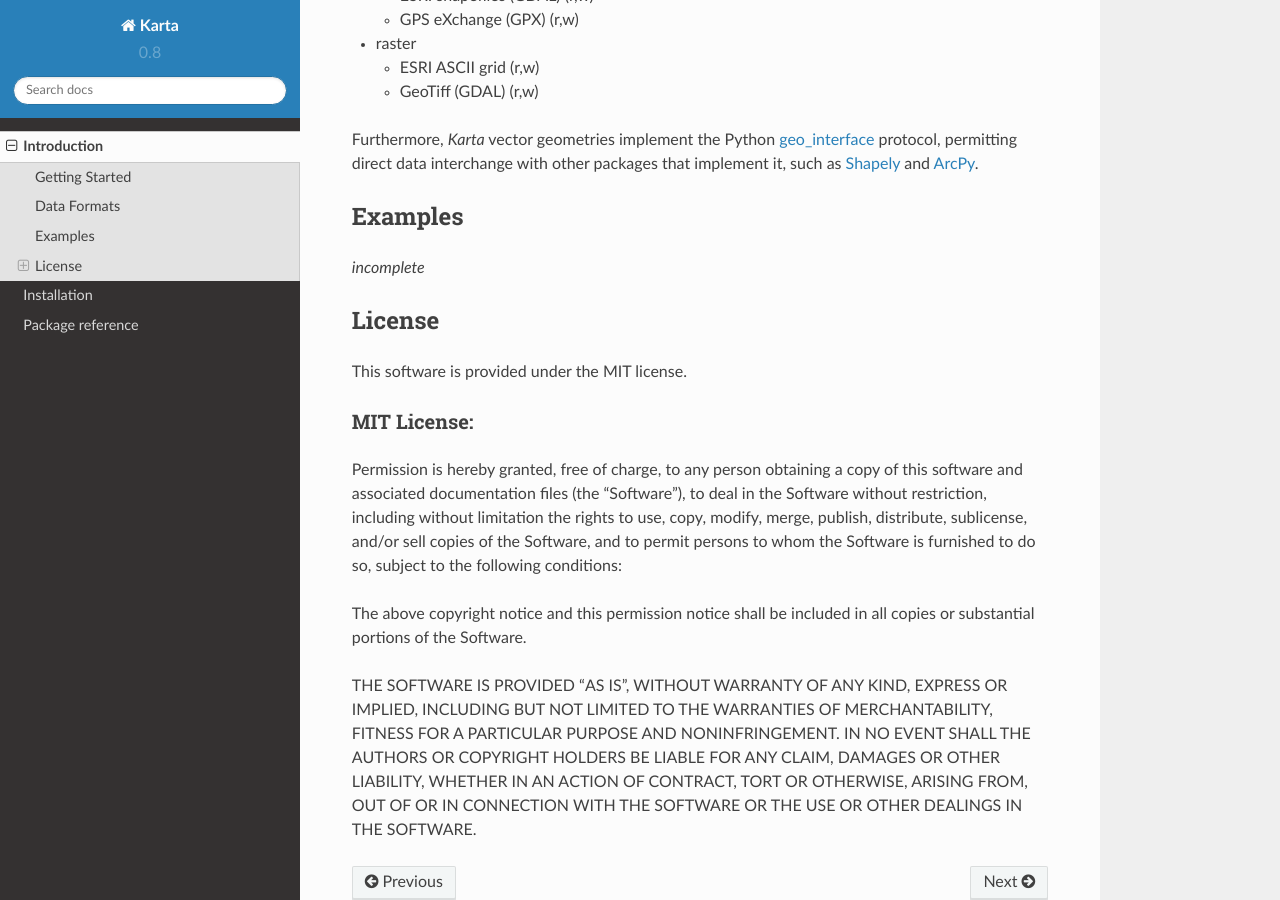
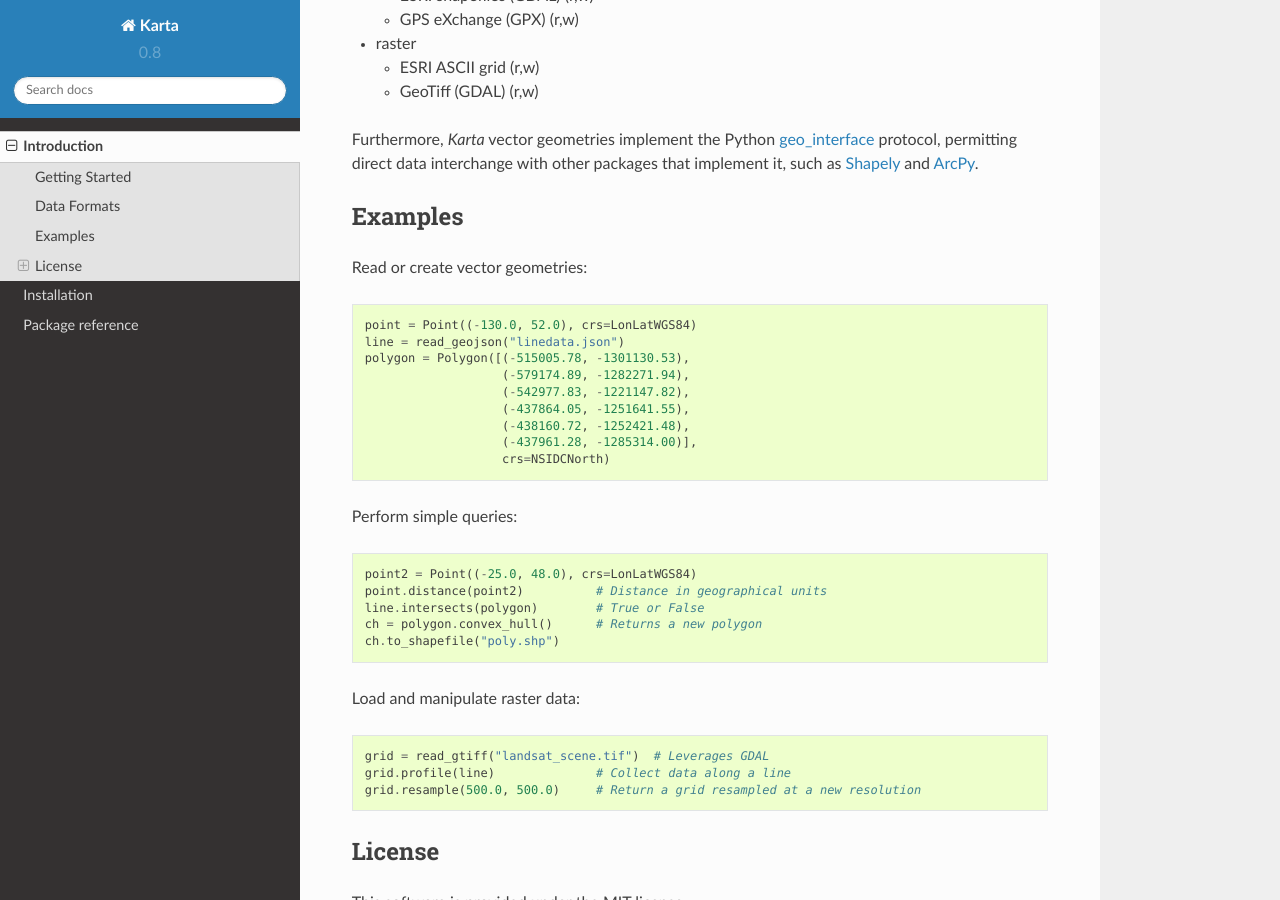
Before and after one commit to fortyninemaps/karta, a Sphinx documentation site: the page built from doc/source/introduction.rst, in a window 1280 px wide and 900 px high, scrolled down 915 px. Built offline with Sphinx 7.4.7 and the Read the Docs theme 2.0.0, drawn with Linux system fonts in a browser that asks for light colours.

```diff
--- a/doc/source/introduction.rst
+++ b/doc/source/introduction.rst
@@ -63,7 +63,38 @@ it, such as Shapely_ and ArcPy_.
 Examples
 --------
 
-*incomplete*
+Read or create vector geometries:
+
+::
+
+    point = Point((-130.0, 52.0), crs=LonLatWGS84)
+    line = read_geojson("linedata.json")
+    polygon = Polygon([(-515005.78, -1301130.53),
+                       (-579174.89, -1282271.94),
+                       (-542977.83, -1221147.82),
+                       (-437864.05, -1251641.55),
+                       (-438160.72, -1252421.48),
+                       (-437961.28, -1285314.00)],
+                       crs=NSIDCNorth)
+
+Perform simple queries:
+
+::
+
+    point2 = Point((-25.0, 48.0), crs=LonLatWGS84)
+    point.distance(point2)          # Distance in geographical units
+    line.intersects(polygon)        # True or False
+    ch = polygon.convex_hull()      # Returns a new polygon
+    ch.to_shapefile("poly.shp")
+
+Load and manipulate raster data:
+
+::
+
+    grid = read_gtiff("landsat_scene.tif")  # Leverages GDAL
+    grid.profile(line)              # Collect data along a line
+    grid.resample(500.0, 500.0)     # Return a grid resampled at a new resolution
+
 
 License
 -------
```
Also changed, not shown: README.md (+8 -20 lines), setup.py (+8 -21 lines).
